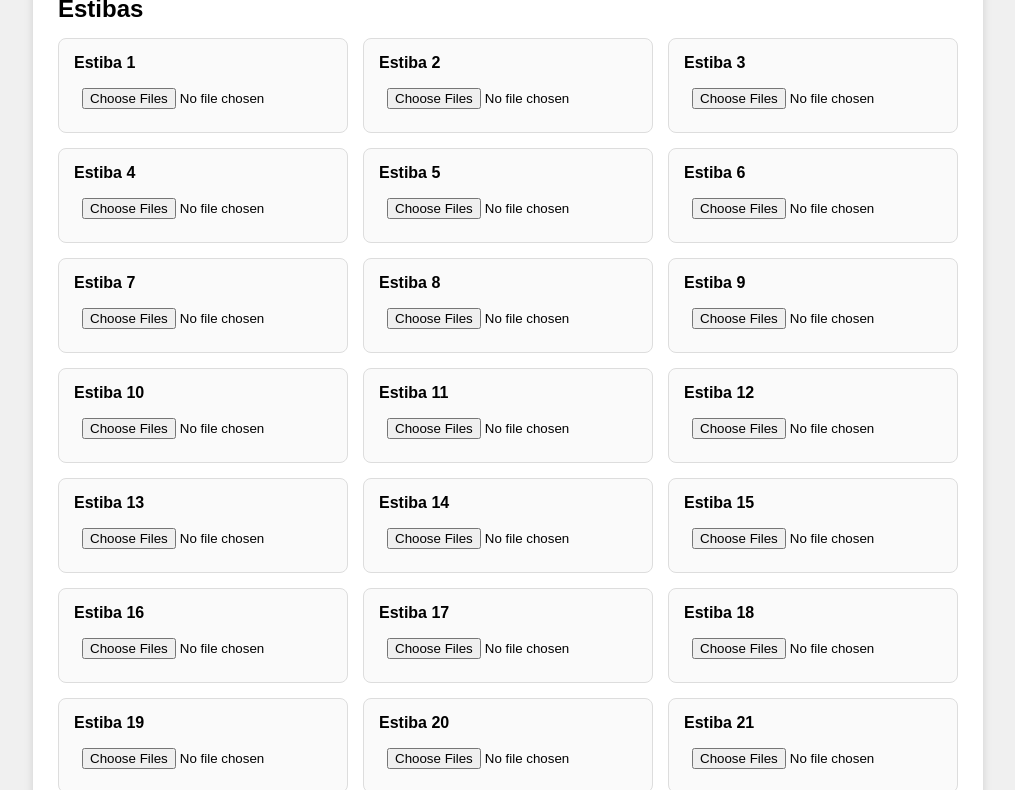
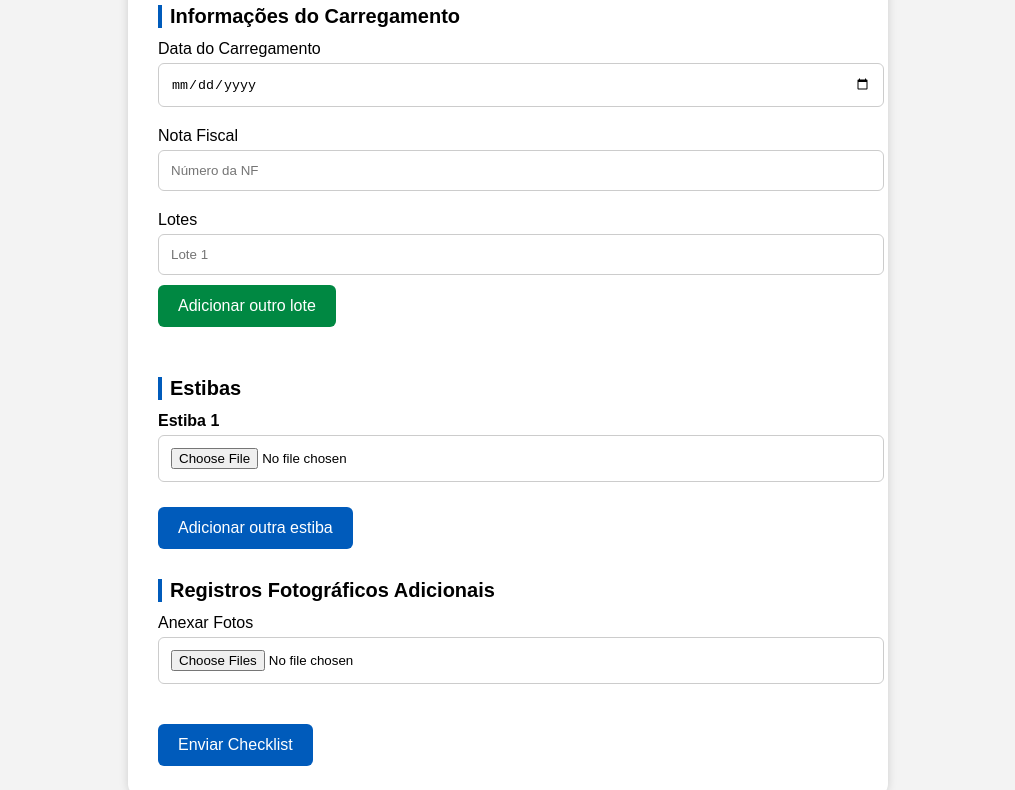
Before and after one commit to theomonteiro/Expresso3300-Checklist-Asibras, a website with bundled scripts: page src/pages/checklist.html in a window 1280 px wide. Shown: the part 143-933 px from the top of the page, without its empty margins (132-1147 px from the left). Built offline with nearby package versions, Linux system fonts and the light colour scheme.

Commit message:
sla kkkk

```diff
--- a/src/checklist.js
+++ b/src/checklist.js
@@ -0,0 +1,27 @@
+document.querySelector("#addLote").addEventListener("click", () => {
+    const container = document.querySelector("#lotesContainer");
+    const count = container.querySelectorAll(".lote").length + 1;
+
+    const input = document.createElement("input");
+    input.type = "text";
+    input.classList.add("lote");
+    input.placeholder = `Lote ${count}`;
+
+    container.appendChild(input);
+});
+
+// ADICIONAR ESTIBAS DINÂMICAS
+document.querySelector("#addEstiba").addEventListener("click", () => {
+    const container = document.querySelector("#estibasContainer");
+    const count = container.querySelectorAll(".estibaItem").length + 1;
+
+    const wrapper = document.createElement("div");
+    wrapper.classList.add("estibaItem");
+
+    wrapper.innerHTML = `
+        <label>Estiba ${count}</label>
+        <input type="file" class="estibaInput" accept="image/*">
+    `;
+
+    container.appendChild(wrapper);
+});
--- a/src/css/checkstyle.css
+++ b/src/css/checkstyle.css
@@ -1,67 +1,79 @@
 body {
-    font-family: Arial, sans-serif;
-    background: #f0f0f0;
     margin: 0;
     padding: 0;
+    font-family: Arial, sans-serif;
+    background: #f3f3f3;
 }
 
 .container {
-    max-width: 900px;
-    background: #fff;
-    margin: 20px auto;
-    padding: 25px;
-    border-radius: 10px;
-    box-shadow: 0 0 10px #0002;
+    max-width: 700px;
+    margin: 40px auto;
+    background: white;
+    padding: 30px;
+    border-radius: 12px;
+    box-shadow: 0 0 10px rgba(0,0,0,0.15);
 }
 
 h1 {
     text-align: center;
+    margin-bottom: 20px;
+}
+
+.section {
     margin-bottom: 30px;
 }
 
-h2 {
-    margin-top: 35px;
-    margin-bottom: 15px;
-}
-
-.estibas-container {
-    display: grid;
-    grid-template-columns: repeat(auto-fit, minmax(250px, 1fr));
-    gap: 15px;
-}
-
-.estiba, .extra-fotos {
-    background: #fafafa;
-    padding: 15px;
-    border-radius: 8px;
-    border: 1px solid #ddd;
+.section h2 {
+    margin-bottom: 12px;
+    font-size: 20px;
+    border-left: 4px solid #005bbb;
+    padding-left: 8px;
 }
 
 label {
     display: block;
-    margin-bottom: 8px;
-    font-weight: bold;
+    margin: 10px 0 5px;
 }
 
+input[type="text"],
+input[type="date"],
 input[type="file"] {
     width: 100%;
-    padding: 8px;
-    cursor: pointer;
+    padding: 12px;
+    border: 1px solid #ccc;
+    border-radius: 6px;
+    margin-bottom: 10px;
 }
 
 button {
-    display: block;
-    margin: 35px auto 0 auto;
-    padding: 12px 25px;
-    font-size: 18px;
-    font-weight: bold;
+    padding: 12px 20px;
+    background: #005bbb;
     border: none;
-    background: #008cff;
     color: white;
-    border-radius: 8px;
+    font-size: 16px;
+    border-radius: 6px;
     cursor: pointer;
 }
 
 button:hover {
-    background: #006fd6;
+    background: #004c9e;
 }
+
+#addLote {
+    margin-bottom: 20px;
+    background: #008842;
+}
+
+#addLote:hover {
+    background: #006c35;
+}
+
+.estibaItem {
+    margin-bottom: 15px;
+}
+
+.estibaItem label {
+    font-weight: bold;
+    margin-bottom: 5px;
+    display: block;
+}
--- /dev/null
+++ b/src/css/consultastyle.css
@@ -0,0 +1,48 @@
+body {
+    font-family: Arial, sans-serif;
+    background: #f0f0f0;
+    margin: 0;
+    padding: 40px;
+}
+
+.container {
+    max-width: 800px;
+    margin: auto;
+    background: #fff;
+    padding: 30px;
+    border-radius: 10px;
+}
+
+.search-box {
+    display: flex;
+    gap: 10px;
+    margin-bottom: 20px;
+}
+
+.search-box input {
+    flex: 1;
+    padding: 10px;
+    font-size: 1rem;
+}
+
+.search-box button {
+    padding: 10px 20px;
+    cursor: pointer;
+}
+
+.result-box {
+    margin-top: 30px;
+}
+
+.result-box img {
+    max-width: 200px;
+    border-radius: 8px;
+    margin: 10px 0;
+}
+
+button {
+    background-color: #005bbb;
+    color: #f0f0f0;
+    border: none;
+    border-radius: 5px;
+}
--- a/src/css/style.css
+++ b/src/css/style.css
@@ -1,78 +1,54 @@
 body {
+    margin: 0;
+    padding: 0;
     font-family: Arial, sans-serif;
-    background-color: #f3f3f3;
-    display: flex;
-    justify-content: center;
-    align-items: center;
-    height: 300vh;
+    background: #f1f1f1;
 }
 
-.login-box {
+.container {
+    max-width: 400px;
+    margin: 80px auto;
     background: white;
-    padding: 25px;
-    border-radius: 8px;
-    width: 300px;
-    box-shadow: 0 0 10px rgba(0,0,0,0.1);
+    padding: 30px 20px;
+    border-radius: 12px;
+    box-shadow: 0 2px 12px rgba(0,0,0,0.15);
+    text-align: center;
+}
+
+h1 {
+    margin-bottom: 20px;
+    font-size: 24px;
+}
+
+.login-box h2 {
+    margin-bottom: 15px;
 }
 
 input {
-    width: 100%;
-    padding: 10px;
-    margin-top: 10px;
-    border-radius: 4px;
+    width: 90%;
+    padding: 12px;
+    margin: 8px 0;
     border: 1px solid #ccc;
+    border-radius: 6px;
 }
 
 button {
     width: 100%;
-    padding: 10px;
-    margin-top: 15px;
-    background: #0066ff;
+    padding: 12px;
+    background: #005bbb;
+    border: none;
     color: white;
-    border: none;
-    border-radius: 4px;
+    font-size: 16px;
+    border-radius: 6px;
     cursor: pointer;
 }
 
 button:hover {
-    background: #0052cc;
+    background: #004c9e;
 }
 
-.msg {
+#errorMessage {
     margin-top: 10px;
-    text-align: center;
     color: red;
     font-size: 14px;
 }
-
-.mid-row {
-    display: flex;
-    align-items: center;
-    justify-content: start;
-    flex-direction: column;
-
-    height: 90%;
-    width: 35%;
-
-    background-color: aquamarine;
-}
-
-.rectangle {
-    display: flex;
-
-    height: 150px;
-    width: 100%;
-    margin: 10px;
-
-    background-color: #0052cc;
-}
-
-.pontas {
-    display: flex;
-
-    margin: 20px;
-    height: 80%;
-    width: 40%;
-
-    background-color: brown;
-}
--- a/src/pages/checklist.html
+++ b/src/pages/checklist.html
@@ -3,45 +3,62 @@
 <head>
     <meta charset="UTF-8">
     <meta name="viewport" content="width=device-width, initial-scale=1.0">
-    <title>Checklist de Armazém</title>
+    <title>Checklist de Carregamento</title>
+
     <link rel="stylesheet" href="../css/checkstyle.css">
 </head>
+
 <body>
 
     <div class="container">
-        <h1>Checklist de Armazém</h1>
+        <h1>Checklist de Carregamento</h1>
 
-        <form id="checklist-form">
+        <!-- Dados iniciais -->
+        <div class="section">
+            <h2>Informações do Carregamento</h2>
 
+            <label for="dataCarregamento">Data do Carregamento</label>
+            <input type="date" id="dataCarregamento">
+
+            <label for="notaFiscal">Nota Fiscal</label>
+            <input type="text" id="notaFiscal" placeholder="Número da NF">
+
+            <label for="lotes">Lotes</label>
+            <div id="lotesContainer">
+                <input type="text" class="lote" placeholder="Lote 1">
+            </div>
+
+            <button id="addLote">Adicionar outro lote</button>
+        </div>
+
+        <!-- Estibas -->
+        <div class="section">
             <h2>Estibas</h2>
 
-            <div class="estibas-container">
-
-                <!-- Gera 22 estibas numeradas -->
-                <!-- Você pode editar os nomes depois -->
-                <script>
-                    for (let i = 1; i <= 22; i++) {
-                        document.write(`
-                            <div class="estiba">
-                                <label>Estiba ${i}</label>
-                                <input type="file" name="estiba${i}[]" multiple accept="image/*">
-                            </div>
-                        `);
-                    }
-                </script>
+            <div id="estibasContainer">
+                <div class="estibaItem">
+                    <label>Estiba 1</label>
+                    <input type="file" class="estibaInput" accept="image/*">
+                </div>
             </div>
 
+            <button id="addEstiba">Adicionar outra estiba</button>
+        </div>
+
+
+        <!-- Fotos adicionais -->
+        <div class="section">
             <h2>Registros Fotográficos Adicionais</h2>
 
-            <div class="extra-fotos">
-                <label>Anexar arquivos</label>
-                <input type="file" name="extras[]" multiple accept="image/*">
-            </div>
+            <label for="fotosExtras">Anexar Fotos</label>
+            <input type="file" id="fotosExtras" multiple accept="image/*">
+        </div>
 
-            <button type="submit">Enviar Checklist</button>
+        <button id="btnEnviar">Enviar Checklist</button>
+    </div>
 
-        </form>
-    </div>
+    <script type="module" src="../firebase.js"></script>
+    <script type="module" src="../checklist.js"></script>
 
 </body>
 </html>
```
Also changed, not shown: index.html (+20 -12 lines), src/consulta.js (added, +73 -0 lines), src/pages/consulta.html (added, +30 -0 lines).
